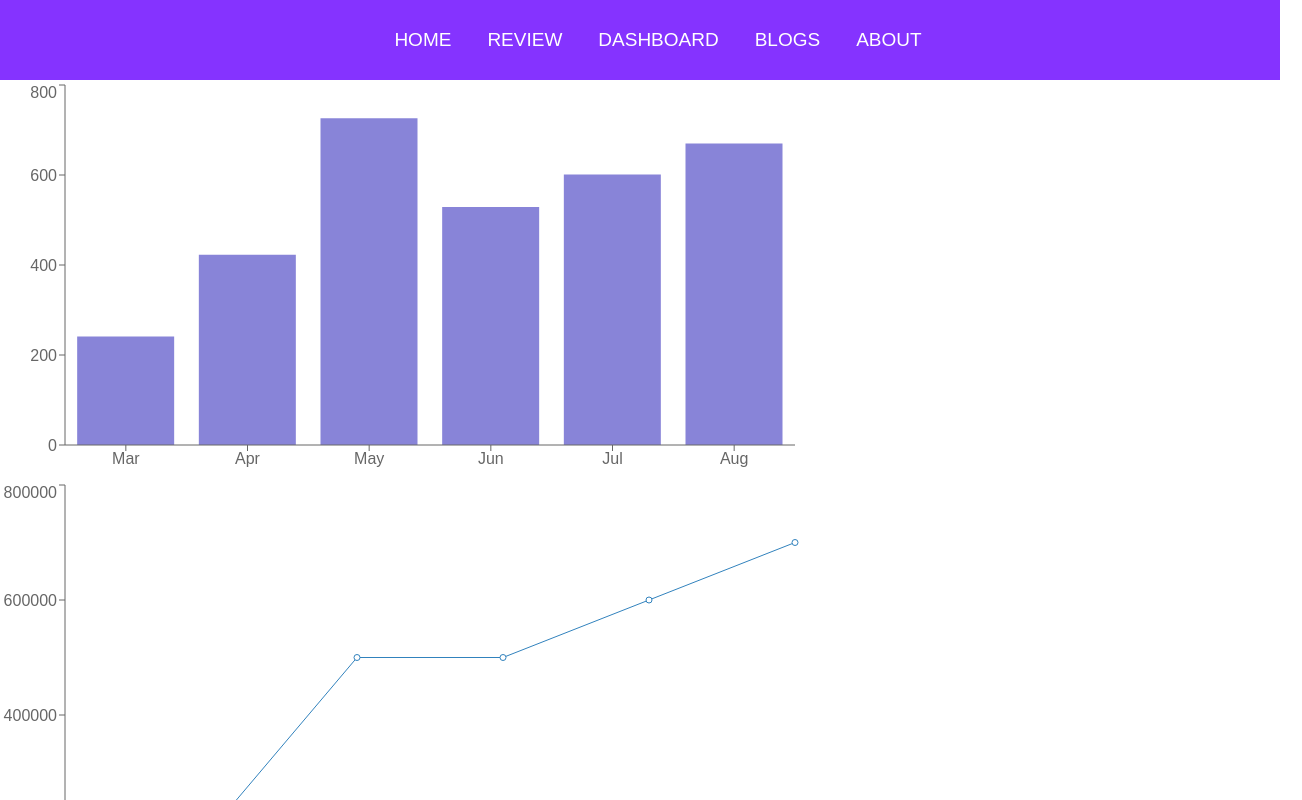
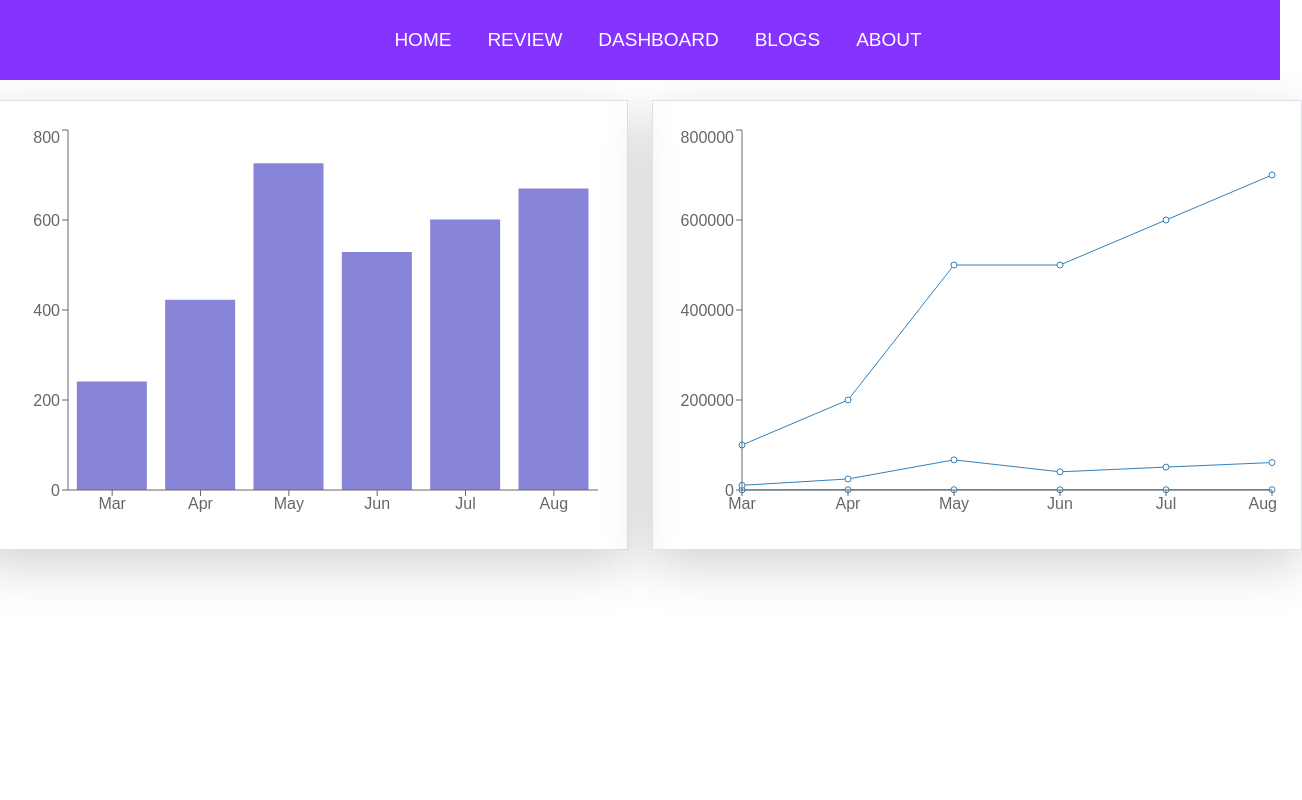
Before and after one commit to mamaruf04/product-analysist-website, a React (Create React App) app: page /dashboard in a window 1280 px wide. Shown: the top 800 px of the page, 1302 px wide, since content can reach past the window. Built offline with nearby package versions, Linux system fonts and the light colour scheme.

Commit message:
dashboard compleated

```diff
--- a/src/component/Dashboard/Dashboard.css
+++ b/src/component/Dashboard/Dashboard.css
@@ -0,0 +1,7 @@
+.dashboard{
+    width: 200px;
+    padding: 20px;
+    display: flex;
+    justify-content: center;
+    align-items: center;
+}
--- a/src/component/Dashboard/Dashboard.js
+++ b/src/component/Dashboard/Dashboard.js
@@ -1,5 +1,6 @@
 import React from 'react';
 import {Bar, BarChart, Line, LineChart, Tooltip, XAxis, YAxis } from 'recharts';
+import "./Dashboard.css"
 
 const Dashboard = () => {
     const data = [
@@ -41,17 +42,17 @@ const Dashboard = () => {
         }
     ]
     return (
-        <div className='dashboard'>
-            <div>
-                <BarChart width={800} height={400} data={data}>
+        <div className='dashboard container gap-4'>
+            <div className='shadow-lg border border-lg p-4'>
+                <BarChart width={600} height={400} data={data}>
                     <Bar dataKey="sell" fill="#8884d8" />
                     <XAxis dataKey="month"></XAxis>
                     <YAxis dataKey="sell"></YAxis>
                     <Tooltip />
                 </BarChart>
             </div>
-            <div>
-                <LineChart width={800} height={500} data={data}>
+            <div className='shadow-lg border border-lg p-4'>
+                <LineChart width={600} height={400} data={data}>
                     <Line dataKey={'investment'}></Line>
                     <Line dataKey={'sell'}></Line>
                     <Line dataKey={'revenue'}></Line>
```
